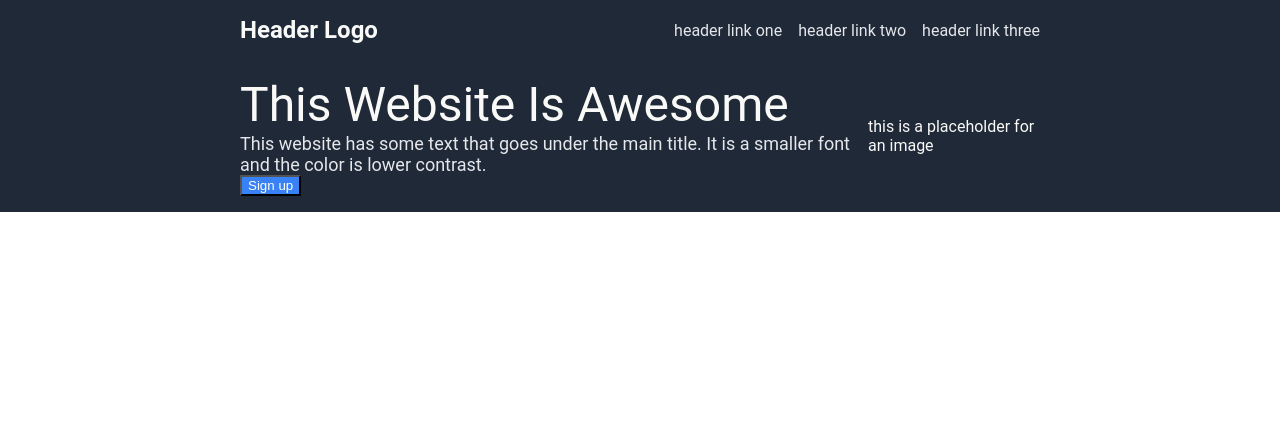
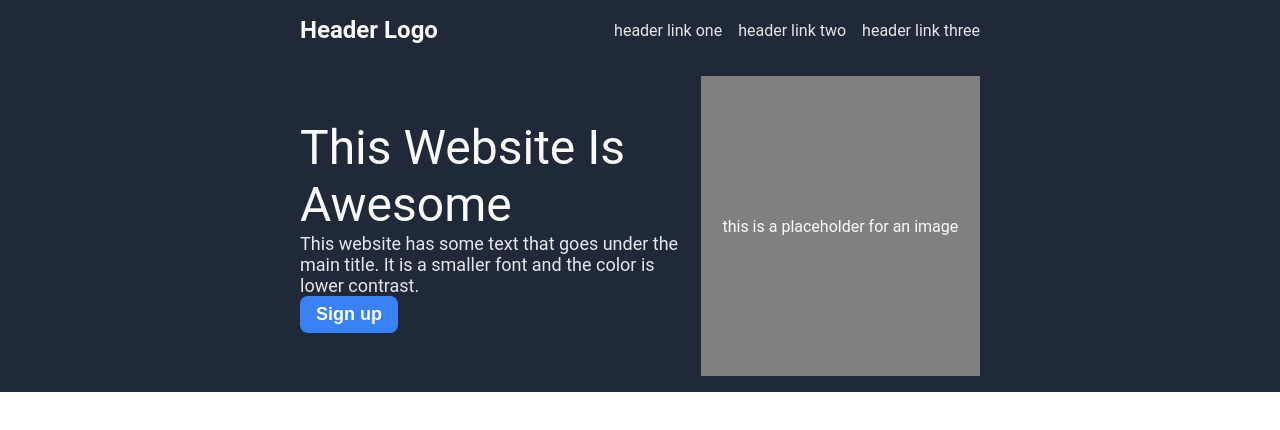
Before and after one commit to ele-ga/odin-landing-page, a plain HTML site: page index.html in a window 1280 px wide. Drawn offline with Linux system fonts and the light colour scheme.

Commit message:
Style img placeholder and button

```diff
--- a/style.css
+++ b/style.css
@@ -5,7 +5,7 @@ body {
 
 .header, .hero {
     background: #1F2937;
-    padding: 16px 240px;
+    padding: 16px 300px;
     display: flex;
     justify-content: space-between;
     align-items: center;
@@ -31,9 +31,6 @@ a {
     color: #e5e7eb;
 }
 
-.hero {
-    background: #1F2937;
-}
 
 .hero-text {
     color: #f9faf8;
@@ -49,8 +46,19 @@ a {
 button {
     background-color: #3882f6;
     color: #ffffff;
+    font-size: 18px;
+    font-weight: bold;
+    border: none;
+    padding: 8px 16px;
+    border-radius: 8px;
 }
 
 .rectangle {
     color: #f9faf8;
+    height: 300px;
+    width: 600px;
+    background-color: grey;
+    display: flex;
+    justify-content: center;
+    align-items: center;
 }
```
